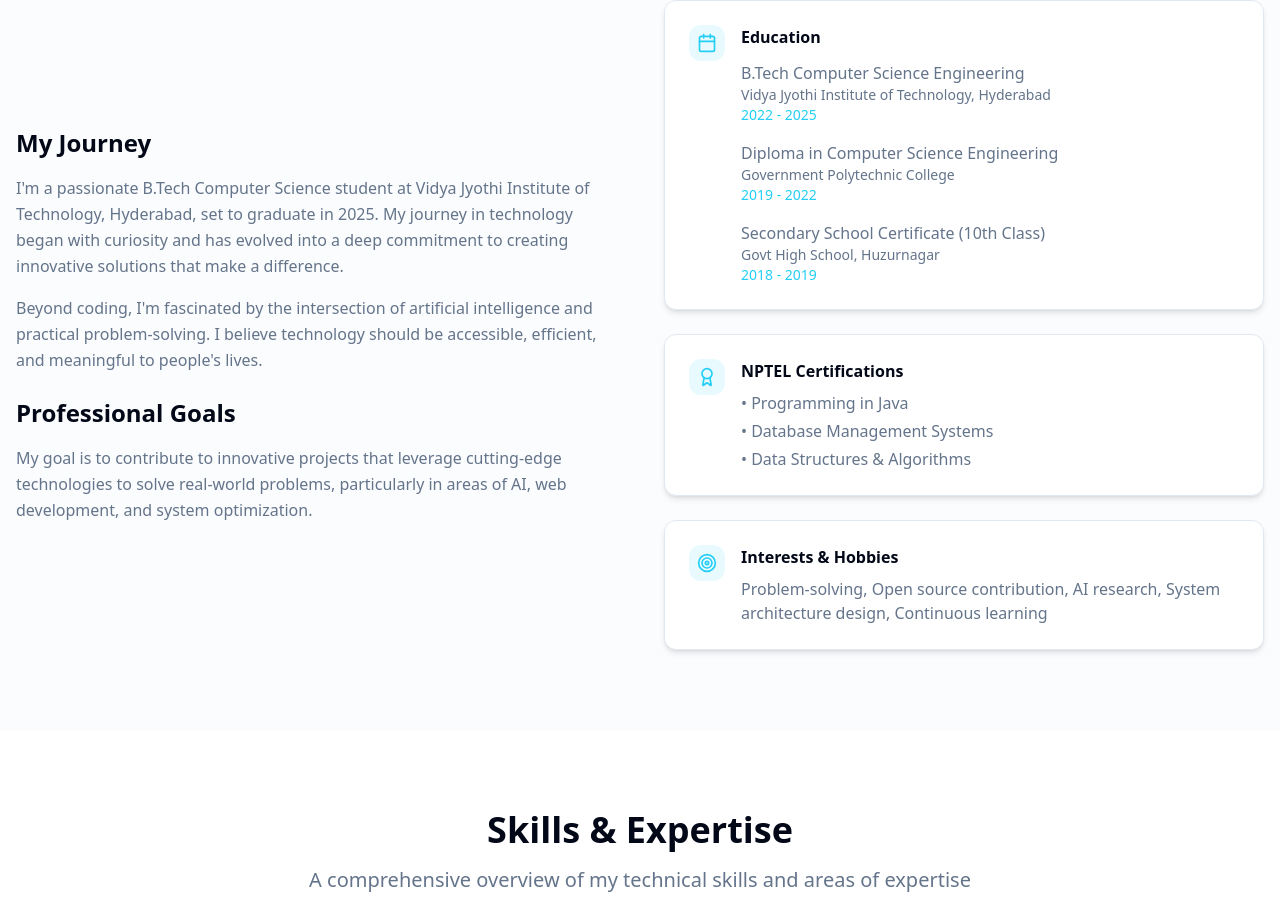
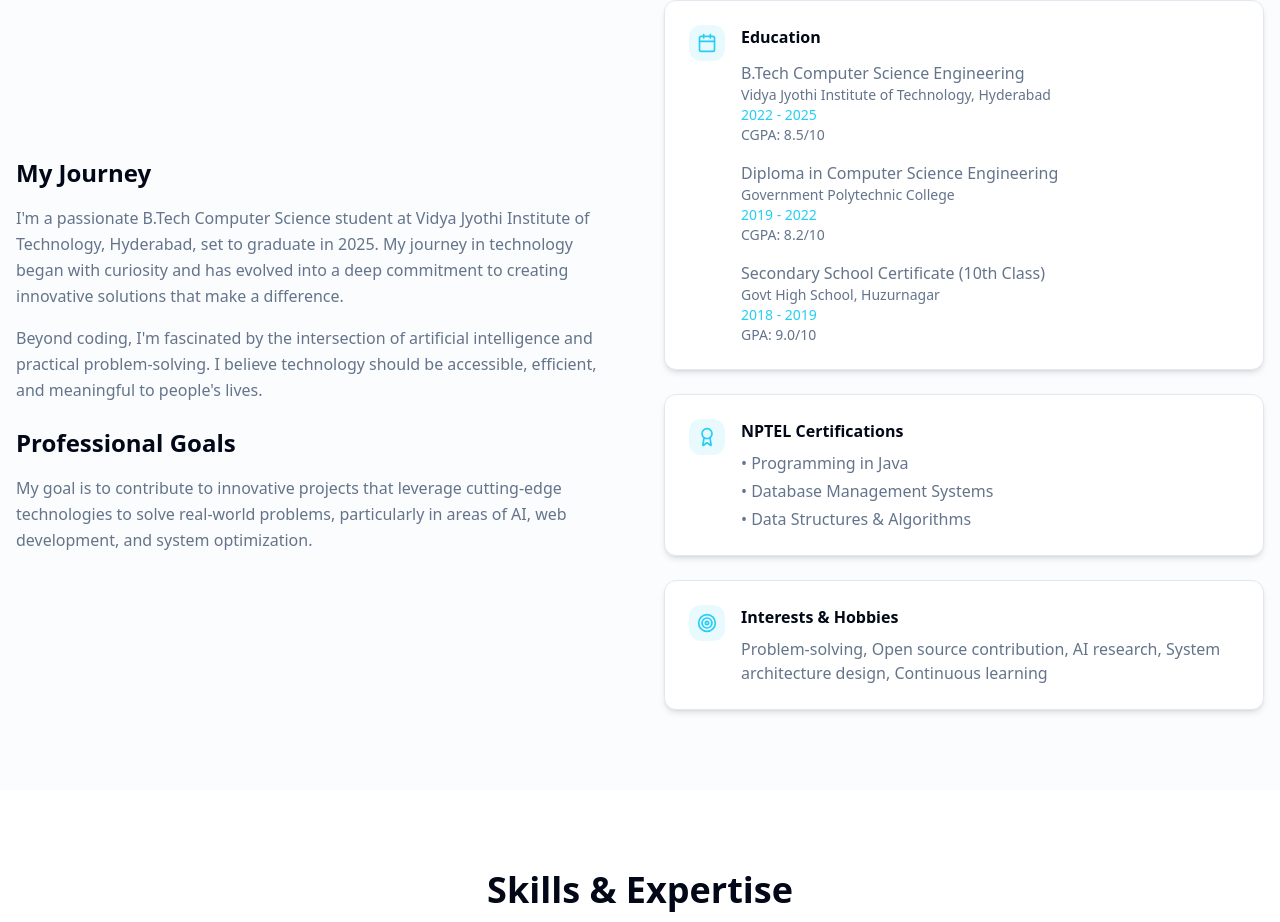
Before and after one commit to Afsdrv/dharavath-portfolio, a React (Vite) app: page / in a window 1280 px wide. Shown: the part 1140-2062 px from the top of the page. Built offline with nearby package versions, Linux system fonts and the light colour scheme.

Commit message:
Add CGPA to education section
Added CGPA to the education section.

```diff
--- a/src/components/portfolio/About.tsx
+++ b/src/components/portfolio/About.tsx
@@ -58,6 +58,7 @@ const About = () => {
                           Vidya Jyothi Institute of Technology, Hyderabad
                         </p>
                         <p className="text-sm text-accent font-medium">2022 - 2025</p>
+                        <p className="text-sm text-muted-foreground">CGPA: 8.5/10</p>
                       </div>
                       <div>
                         <p className="text-muted-foreground font-medium">
@@ -67,6 +68,7 @@ const About = () => {
                           Government Polytechnic College
                         </p>
                         <p className="text-sm text-accent font-medium">2019 - 2022</p>
+                        <p className="text-sm text-muted-foreground">CGPA: 8.2/10</p>
                       </div>
                       <div>
                         <p className="text-muted-foreground font-medium">
@@ -76,6 +78,7 @@ const About = () => {
                           Govt High School, Huzurnagar
                         </p>
                         <p className="text-sm text-accent font-medium">2018 - 2019</p>
+                        <p className="text-sm text-muted-foreground">GPA: 9.0/10</p>
                       </div>
                     </div>
                   </div>
```
